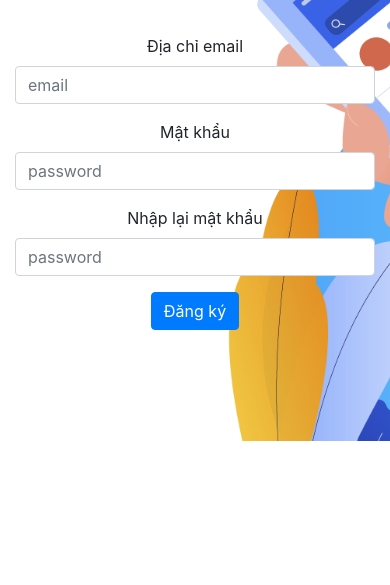
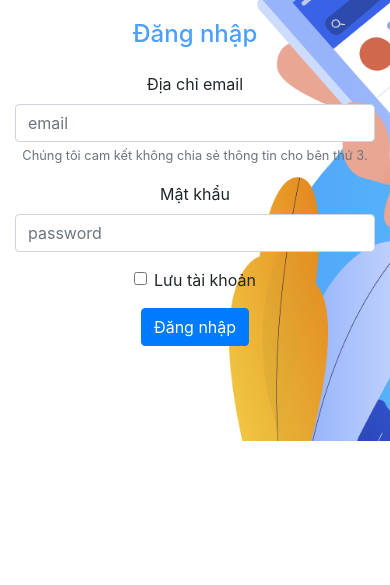
Before and after one commit to tungtobi/IoTRoomController, a React app in the folder dev/frontend/: page / in a window 390 px wide. Shown: the part 259-844 px from the top of the page. Built offline with nearby package versions, Linux system fonts and the light colour scheme.

Commit message:
login & register form tranform

```diff
--- a/dev/frontend/src/components/HomeBanner.css
+++ b/dev/frontend/src/components/HomeBanner.css
@@ -53,8 +53,17 @@ body {
 .home-banner-left h1 {
   color: #000000;
   font-size: 48px;
+  margin-top: 15vh;
   margin-bottom: 50px;
+  font-weight: bold;
 }
+
+.home-banner-left h2 {
+  color: #4ba0f9;
+  font-size: 30px;
+  margin-bottom: 24px;
+}
+
 .home-banner-left h1 span {
   color: #4ba0f9;
 }
@@ -63,23 +72,39 @@ body {
   .home-banner-left h1 br {
     display: none;
   }
+
+  .home-banner-left h2 br {
+    display: none;
+  }
 }
 
 @media (max-width: 992px) {
   .home-banner-left h1 {
     font-size: 45px;
   }
+
+  .home-banner-left h2 {
+    font-size: 36px;
+  }
 }
 
 @media (max-width: 768px) {
-.home-banner-left h1 {
+  .home-banner-left h1 {
     font-size: 36px;
+  }
+
+  .home-banner-left h2 {
+    font-size: 30px;
   }
 }
 
 @media (max-width: 414px) {
   .home-banner-left h1 {
     font-size: 30px;
+  }
+
+  .home-banner-left h2 {
+    font-size: 24px;
   }
 }
 
--- a/dev/frontend/src/components/HomeBanner.jsx
+++ b/dev/frontend/src/components/HomeBanner.jsx
@@ -1,20 +1,38 @@
 import React, { Component } from 'react';
 import './HomeBanner.css';
 import RegisterForm from './RegisterForm';
+import LoginForm from './LoginForm';
 
 class HomeBanner extends Component {
+    constructor(props) {
+        super(props);
+        this.state = {
+            isLogin: true
+        }
+
+        this.handleSubmit = this.handleSubmit.bind(this);
+    }
+
+    handleSubmit() {
+        this.setState(prevState => ({
+            isLogin: !prevState.isLogin
+        }));
+    }
+
     render() {
         return (
             <section className="home-banner-area">
                 <div className="container">
                     <div className="row justify-content-end fullscreen">
-                        <div className="col-lg-6 col-md-12 home-banner-left d-flex fullscreen align-items-center">
+                        <div className="col-lg-6 col-md-12 home-banner-left d-flex fullscreen">
                             <div>
                                 <h1>
-                                    Smart <span>IoT</span><br/>
+                                    Smart <span>IoT </span><br/>
                                     Room <span>Controller</span>
                                 </h1>
-                                <RegisterForm/>
+                                <h2>{ this.state.isLogin ? "Đăng nhập" : "Đăng ký" }</h2>
+                                { !this.state.isLogin && <RegisterForm onSubmit={this.handleSubmit}/> }
+                                { this.state.isLogin && <LoginForm onSubmit={this.handleSubmit}/> }
                             </div>
                         </div>
                         <div className="col-lg-6 col-md-6"></div>
--- a/dev/frontend/src/components/LoginForm.jsx
+++ b/dev/frontend/src/components/LoginForm.jsx
@@ -4,7 +4,7 @@ import { Form, Button } from 'react-bootstrap';
 class LoginForm extends Component {
     render() {
         return (
-            <Form>
+            <Form onSubmit={this.props.onSubmit}>
                 <Form.Group controlId="formBasicEmail">
                     <Form.Label>Địa chỉ email</Form.Label>
                     <Form.Control type="email" placeholder="email" />
@@ -19,7 +19,7 @@ class LoginForm extends Component {
                 <Form.Group controlId="formBasicCheckbox">
                     <Form.Check type="checkbox" label="Lưu tài khoản" />
                 </Form.Group>
-                <Button variant="primary" type="submit">
+                <Button variant="primary" type="submit" on>
                     Đăng nhập
                 </Button>
             </Form>
--- a/dev/frontend/src/components/RegisterForm.jsx
+++ b/dev/frontend/src/components/RegisterForm.jsx
@@ -4,7 +4,7 @@ import { Form, Button } from 'react-bootstrap';
 class RegisterForm extends Component {
     render() {
         return (
-            <Form>
+            <Form onSubmit={this.props.onSubmit}>
                 <Form.Group controlId="formBasicEmail">
                     <Form.Label>Địa chỉ email</Form.Label>
                     <Form.Control type="email" placeholder="email" />
```
